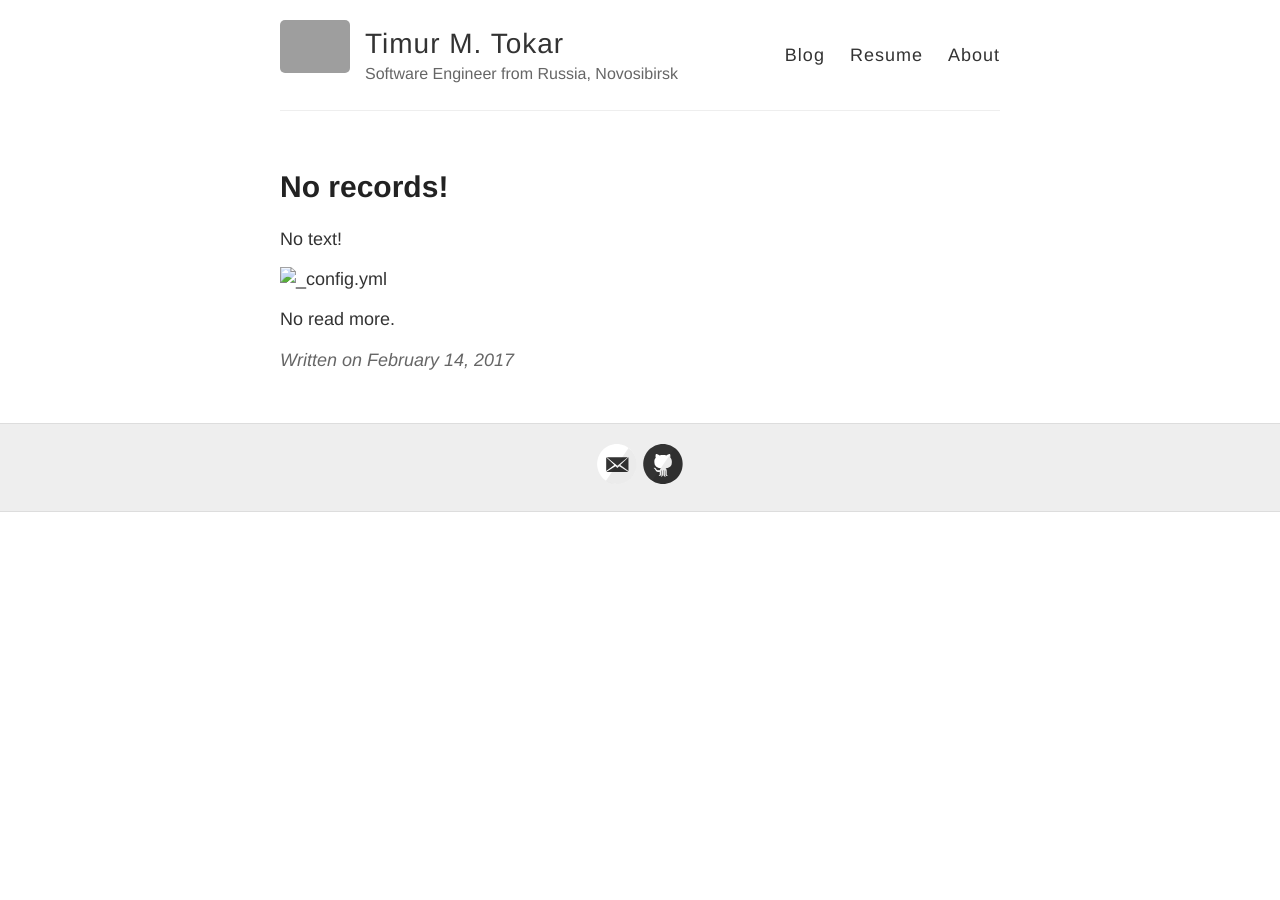
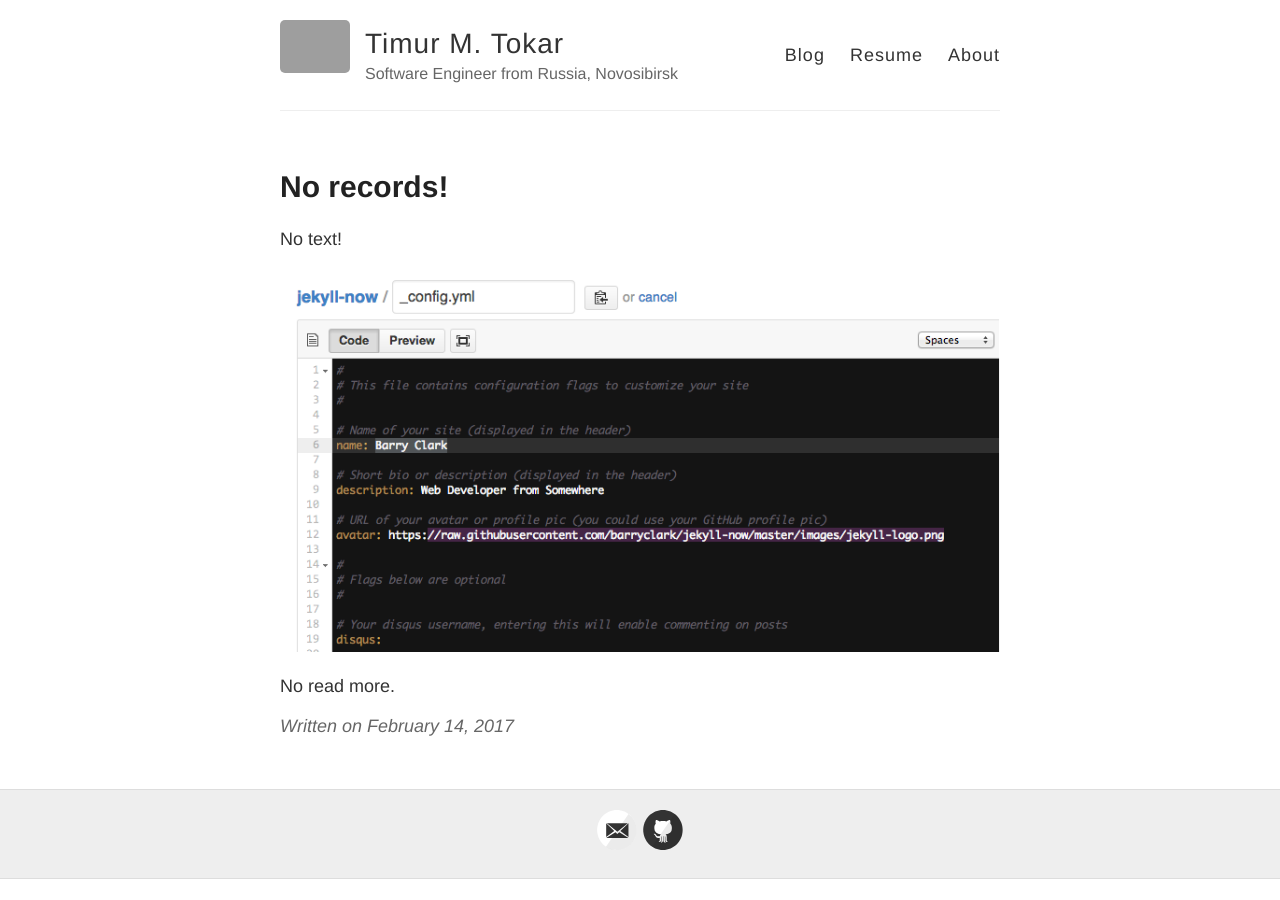
Before and after one commit to tokar-t-m/tokar-t-m, a Jekyll site: the page built from _posts/2017-2-14-No-Records.md, in a window 1280 px wide. Built offline with Jekyll 4.4.1, drawn with Linux system fonts in a browser that asks for light colours; grey boxes are pictures that could not be loaded.

Commit message:
post No-Records

```diff
--- a/_posts/2017-2-14-No-Records.md
+++ b/_posts/2017-2-14-No-Records.md
@@ -5,6 +5,6 @@ title: No records!
 
 No text!
 
-![_config.yml]({{ site.baseurl }})
+![_config.yml]({{ site.baseurl }}/images/config.png)
 
 No read more.
```
